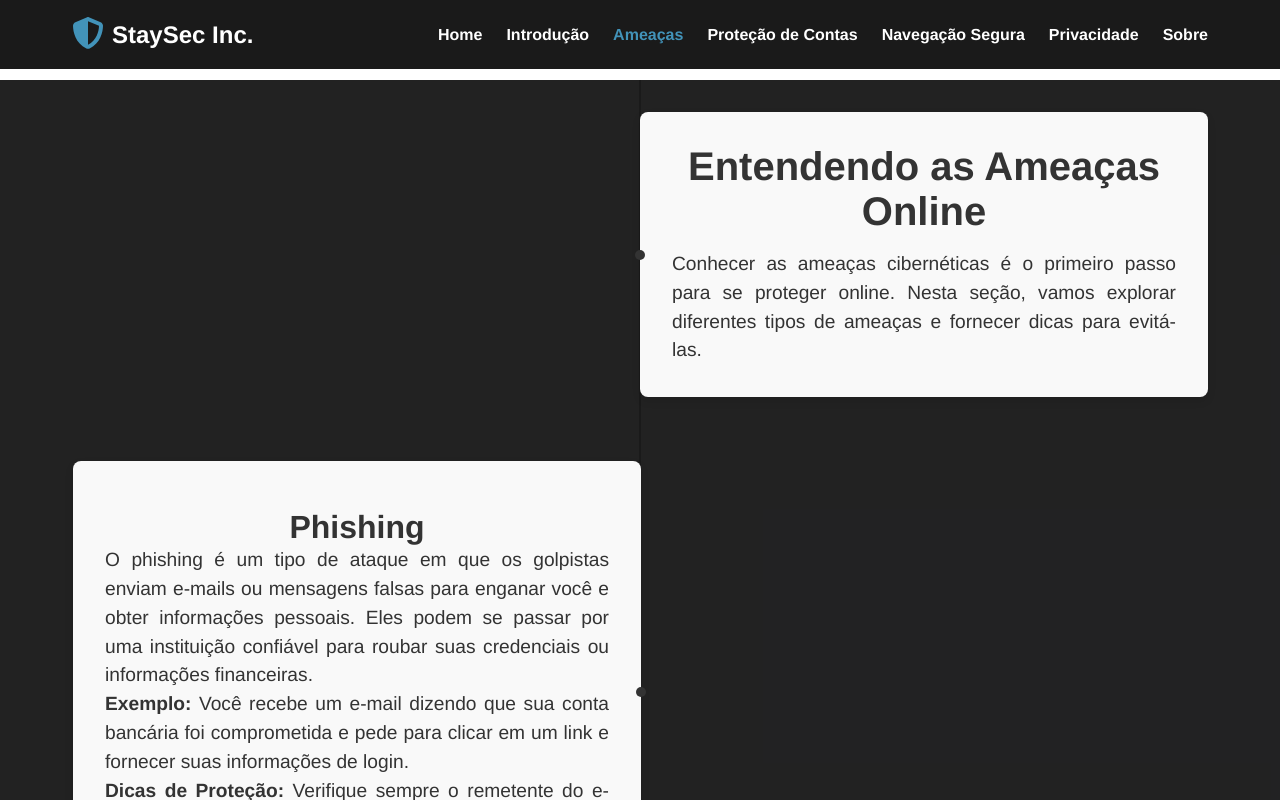
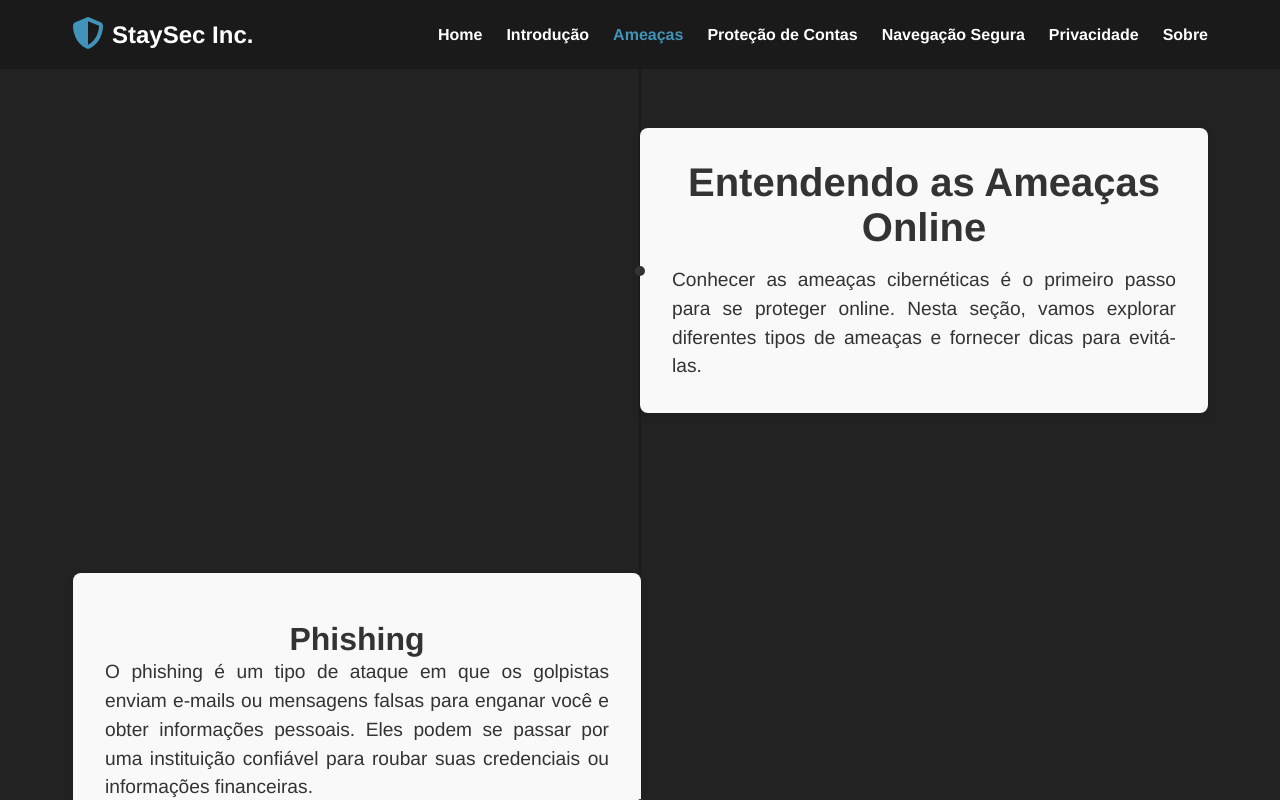
Before and after one commit to NaykyrOliveira/staysec, a Vue app: page /threats in a window 1280 px wide. Shown: the top 800 px of the page. Built offline with nearby package versions, Linux system fonts and the light colour scheme.

Commit message:
Ajustes nos espacamentos das views

```diff
--- a/src/views/AboutView.vue
+++ b/src/views/AboutView.vue
@@ -55,11 +55,12 @@ export default {
   margin-bottom: 4rem;
   color: #333;
   text-align: center;
+  margin-bottom: 6rem;
 }
 
 h2 {
   font-size: 2rem;
-  margin-top: 1rem;
+  margin-top: 6rem;
 }
 
 p {
--- a/src/views/IntroductionView.vue
+++ b/src/views/IntroductionView.vue
@@ -42,7 +42,7 @@ export default {
 .introduction {
   padding: 2rem;
   max-width: 1200px;
-  margin: 5% auto;
+  margin: 0 auto;
   position: relative;
   overflow: hidden;
 }
@@ -58,6 +58,7 @@ export default {
   color: #333;
   text-align: center;
   float: left;
+  margin-top: 6rem;
 }
 
 .step:nth-of-type(odd) {
--- a/src/views/NavigationView.vue
+++ b/src/views/NavigationView.vue
@@ -69,7 +69,7 @@ export default {
   .navigation {
     padding: 2rem;
     max-width: 1200px;
-    margin: 5rem auto;
+    margin: 0 auto;
     position: relative;
     min-height: 100vh;
     overflow: hidden;
@@ -85,6 +85,7 @@ export default {
     margin-bottom: 4rem;
     color: #333;
     text-align: center;
+    margin-top: 6rem;
   }
 
   .step:nth-of-type(odd) {
--- a/src/views/PrivacyView.vue
+++ b/src/views/PrivacyView.vue
@@ -62,7 +62,7 @@ export default {
   .privacy {
     padding: 2rem;
     max-width: 1200px;
-    margin: 5rem auto;
+    margin: 0 auto;
     position: relative;
     min-height: 100vh;
     overflow: hidden;
@@ -78,6 +78,7 @@ export default {
     margin-bottom: 4rem;
     color: #333;
     text-align: center;
+    margin-top: 6rem;
   }
 
   .step:nth-of-type(odd) {
--- a/src/views/ProtectionView.vue
+++ b/src/views/ProtectionView.vue
@@ -55,7 +55,7 @@ export default {
   .protection {
     padding: 2rem;
     max-width: 1200px;
-    margin: 5% auto;
+    margin: 0 auto;
     position: relative;
     min-height: 100vh;
     overflow: hidden;
@@ -71,6 +71,7 @@ export default {
     margin-bottom: 4rem;
     color: #333;
     text-align: center;
+    margin-top: 6rem;
   }
 
   .step:nth-of-type(odd) {
--- a/src/views/ThreatsView.vue
+++ b/src/views/ThreatsView.vue
@@ -59,10 +59,10 @@ export default {
   .threats {
     padding: 2rem;
     max-width: 1200px;
-    margin: 5rem auto; /* Remove a margem superior */
+    margin: 0 auto;
     position: relative;
-    min-height: 100vh; /* Garante que a área de conteúdo ocupe a altura total da tela */
-    overflow: hidden; /* Garante que o layout flutuante não afete o contêiner */
+    min-height: 100vh;
+    overflow: hidden;
   }
 
   .threat {
@@ -75,6 +75,7 @@ export default {
     margin-bottom: 4rem;
     color: #333;
     text-align: center;
+    margin-top: 6rem;
   }
 
   .threat:nth-of-type(odd) {
```
